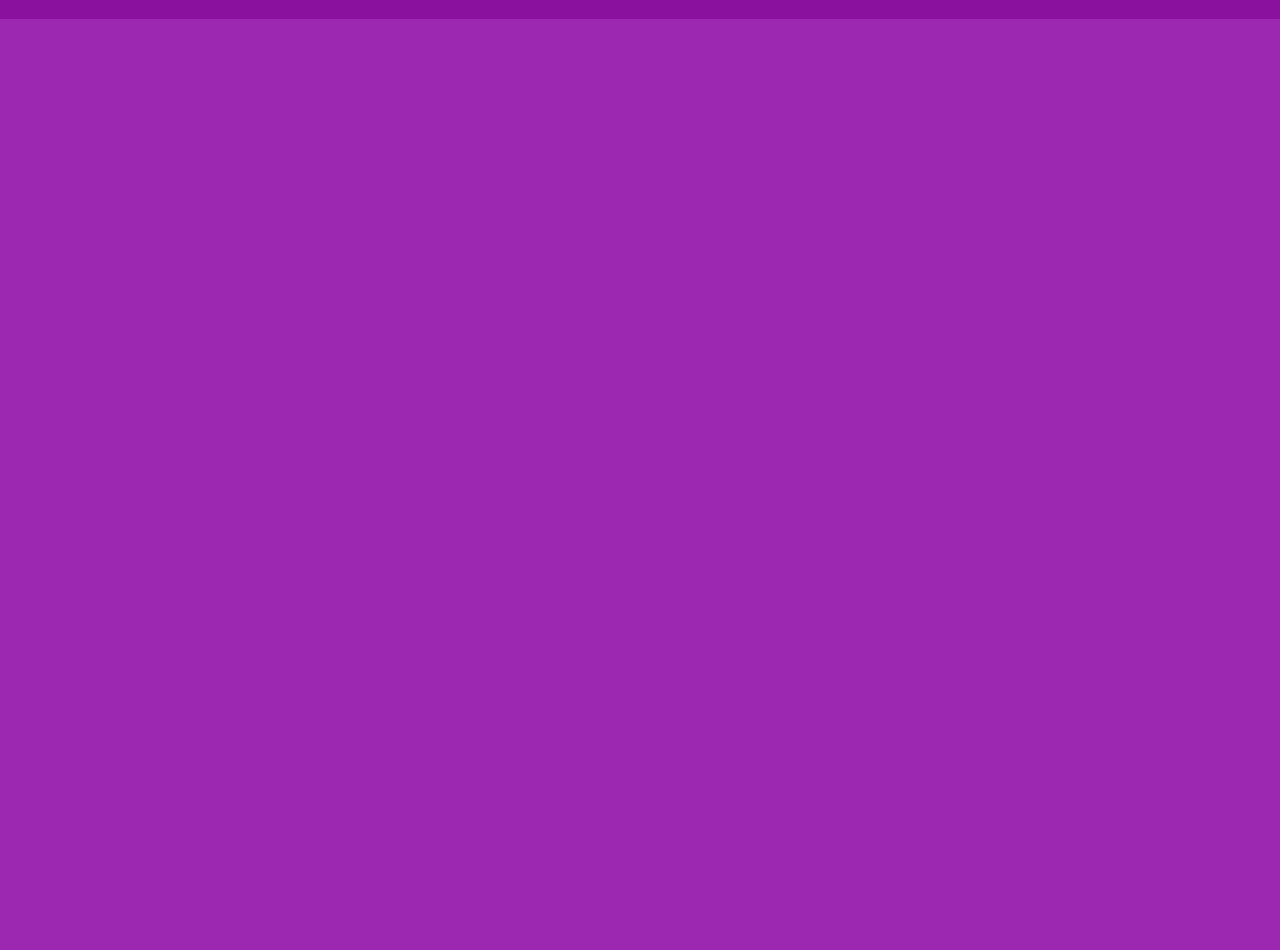
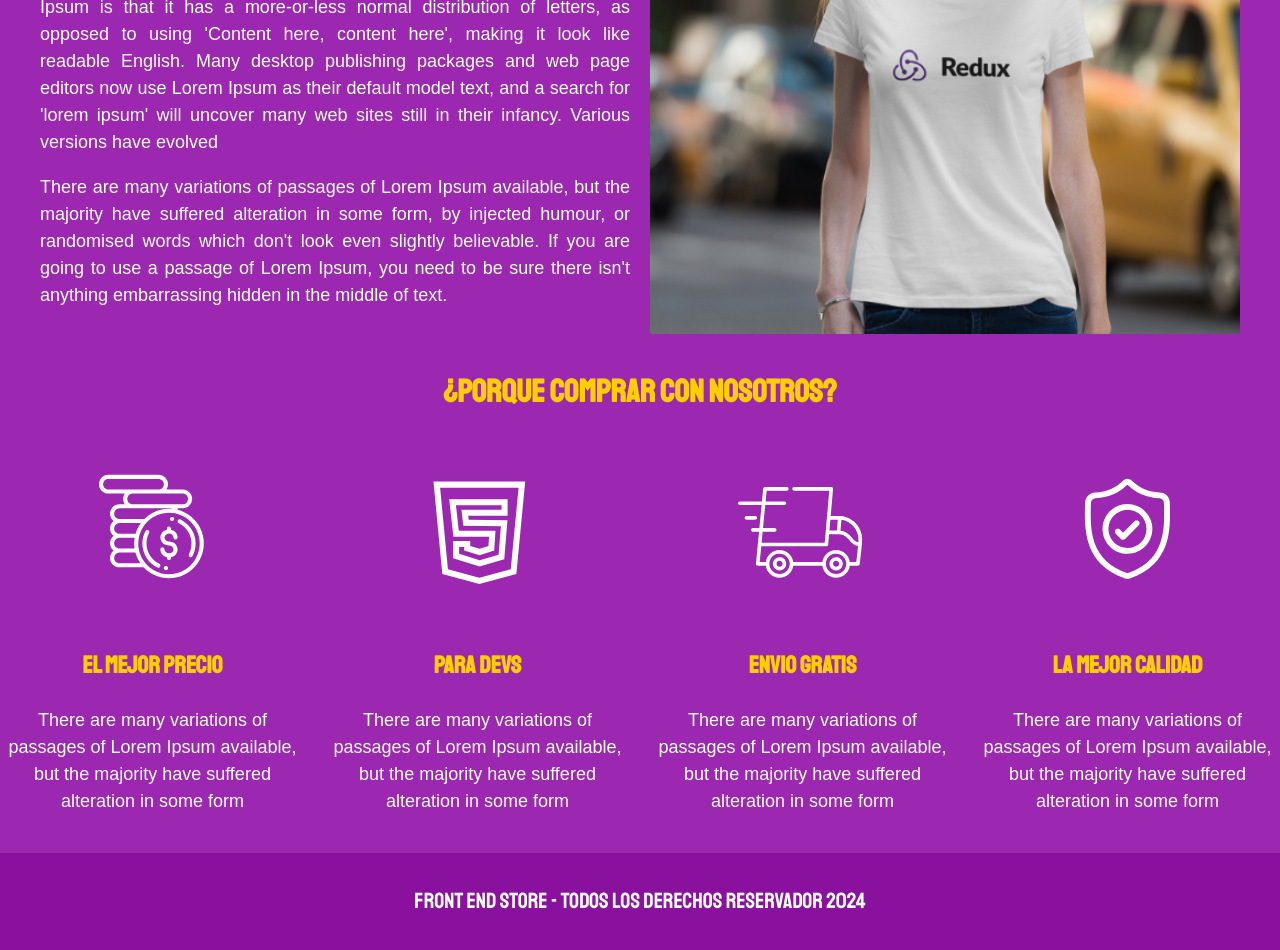
Before and after one commit to marnezcam/frontend_store, a plain HTML site: page nosotros.html in a window 1280 px wide. Shown: the part 421-1371 px from the top of the page. Before the commit the page ends 800 px from the top, so only its background shows below. Drawn offline with Linux system fonts and the light colour scheme.

Commit message:
actualizacion del grid

```diff
--- a/css/style.css
+++ b/css/style.css
@@ -114,15 +114,49 @@ header {
 }
 
 .producto__imagen {
-}
-
-.producto__informacion {
+  width: 100%;
 }
 
 .producto__nombre {
+  font-size: 4rem;
 }
 
 .producto__precio {
+  font-size: 2.8rem;
+}
+
+.producto__nombre,
+.producto__precio {
+  font-family: var(--fuentePrincipal);
+  text-align: center;
+  margin: 1rem 0;
+  line-height: 1.2;
+}
+
+/** Graficos **/
+.grafico {
+  min-height: 30rem;
+  background-repeat: no-repeat;
+  background-size: cover;
+}
+
+.grafico--camisas {
+  grid-row: 2 / 3;
+  grid-column: 1 / 3;
+  background-image: url(../img/grafico1.jpg);
+}
+
+.grafico--node {
+  background-image: url(../img/grafico2.jpg);
+  grid-column: 1 / 3;
+  grid-row: 8 / 9;
+}
+
+@media (min-width: 768px) {
+  .grafico--node {
+    grid-row: 5 / 6;
+    grid-column: 2 / 4;
+  }
 }
 
 .footer {
@@ -136,3 +170,51 @@ header {
   text-align: center;
   font-size: 2.2rem;
 }
+
+/*NOSOTROS*/
+.contenedor__contenido {
+  display: grid;
+  grid-template-rows: repeat(2, auto);
+}
+
+@media (min-width: 768px) {
+  .contenedor__contenido {
+    grid-template-columns: repeat(2, 1fr);
+    column-gap: 2rem;
+  }
+}
+
+.contenedor__imagen {
+  grid-row: 1 / 2;
+}
+.contenedor__imagen img {
+  width: 100%;
+}
+
+
+@media (min-width: 768px) {
+  .contenedor__imagen {
+    grid-column: 2 / 3;
+  }
+}
+
+.contenedor__texto {
+  text-align: justify;
+}
+
+/*Bloques*/
+.bloques {
+  display: grid;
+  grid-template-columns: repeat(2, 1fr);
+  gap: 2rem;
+}
+
+@media (min-width: 768px) {
+  .bloques {
+    grid-template-columns: repeat(4, 1fr);
+  }
+}
+
+.bloque {
+  text-align: center;
+}
--- a/nosotros.html
+++ b/nosotros.html
@@ -7,7 +7,8 @@
     <link rel="preconnect" href="https://fonts.gstatic.com" crossorigin />
     <link
       href="https://fonts.googleapis.com/css2?family=Staatliches&display=swap"
-      rel="stylesheet" />
+      rel="stylesheet"
+    />
     <meta charset="UTF-8" />
     <meta name="viewport" content="width=device-width, initial-scale=1.0" />
     <title>FrontEnd Store</title>
@@ -26,8 +27,77 @@
     </nav>
 
     <main class="contenedor">
-      <h1>Nosotros</h1>
+      <div class="contenedor__titulo">
+        <h1>Nosotros</h1>
+      </div>
+      <div class="contenedor__contenido">
+        <div class="contenedor__imagen">
+          <img src="./img/nosotros.jpg" alt="Imagen de nosotros" />
+        </div>
+        <div class="contenedor__texto">
+          <p>
+            It is a long established fact that a reader will be distracted by
+            the readable content of a page when looking at its layout. The point
+            of using Lorem Ipsum is that it has a more-or-less normal
+            distribution of letters, as opposed to using 'Content here, content
+            here', making it look like readable English. Many desktop publishing
+            packages and web page editors now use Lorem Ipsum as their default
+            model text, and a search for 'lorem ipsum' will uncover many web
+            sites still in their infancy. Various versions have evolved
+          </p>
+          <p>
+            There are many variations of passages of Lorem Ipsum available, but
+            the majority have suffered alteration in some form, by injected
+            humour, or randomised words which don't look even slightly
+            believable. If you are going to use a passage of Lorem Ipsum, you
+            need to be sure there isn't anything embarrassing hidden in the
+            middle of text.
+          </p>
+        </div>
+      </div>
     </main>
+
+    <section class="content comprar">
+      <h2 class="comprar__titulo">¿Porque comprar con nosotros?</h2>
+      <div class="bloques">
+        <div class="bloque">
+          <img src="img/icono_1.png" alt="Porque comprar" />
+          <h3 class="bloque__titulo">El mejor Precio</h3>
+          <p>
+            There are many variations of passages of Lorem Ipsum available, but
+            the majority have suffered alteration in some form
+          </p>
+        </div><!--.Bloque-->
+
+        <div class="bloque">
+          <img src="img/icono_2.png" alt="Porque comprar" />
+          <h3 class="bloque__titulo">Para Devs</h3>
+          <p>
+            There are many variations of passages of Lorem Ipsum available, but
+            the majority have suffered alteration in some form
+          </p>
+        </div><!--.Bloque-->
+
+        <div class="bloque">
+          <img src="img/icono_3.png" alt="Porque comprar" />
+          <h3 class="bloque__titulo">Envio Gratis</h3>
+          <p>
+            There are many variations of passages of Lorem Ipsum available, but
+            the majority have suffered alteration in some form
+          </p>
+        </div><!--.Bloque-->
+
+        <div class="bloque">
+          <img src="img/icono_4.png" alt="Porque comprar" />
+          <h3 class="bloque__titulo">La mejor calidad</h3>
+          <p>
+            There are many variations of passages of Lorem Ipsum available, but
+            the majority have suffered alteration in some form
+          </p>
+        </div><!--.Bloque-->
+
+      </div>
+    </section>
 
     <footer class="footer">
       <p class="footer__texto">
```
Also changed, not shown: index.html (+3 -0 lines).
